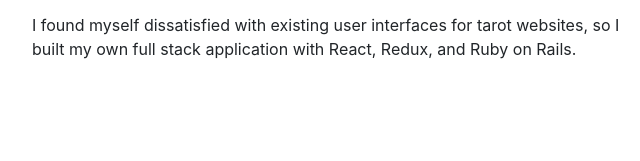
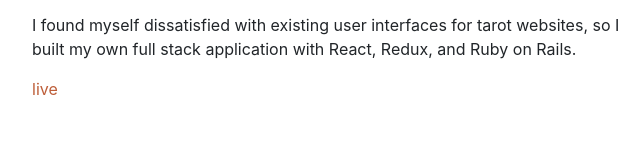
Before and after one commit to adampereakane/personal-page, a website with bundled scripts: page index.html in a window 1280 px wide. Shown: the part 1008-1169 px from the top of the page, 288-928 px from the left. Built offline with nearby package versions, Linux system fonts and the light colour scheme; a web font is replaced by a local one.

Commit message:
add live link for tarot tower

```diff
--- a/index.html
+++ b/index.html
@@ -86,6 +86,7 @@
               <h3 class="mb-0">Tarot Tower</h3>
               <div class="subheading mb-3">Full Stack Application</div>
               <p>I found myself dissatisfied with existing user interfaces for tarot websites, so I built my own full stack application with React, Redux, and Ruby on Rails.</p>
+              <a href="https://tarotology.herokuapp.com/">live</a>
             </div>
             <div class="resume-date text-md-right">
               <img src="./img/tarot-tower.png" height="300" width="300"></img>
```
